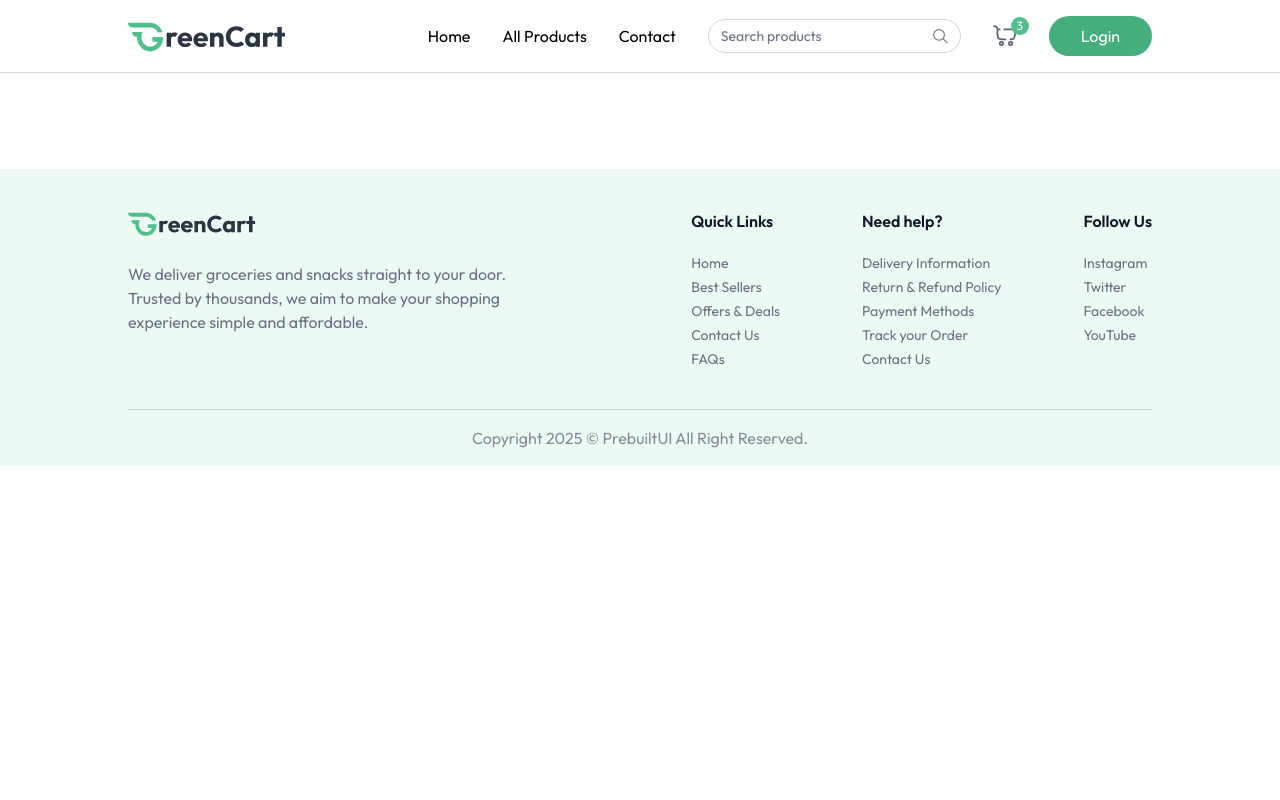
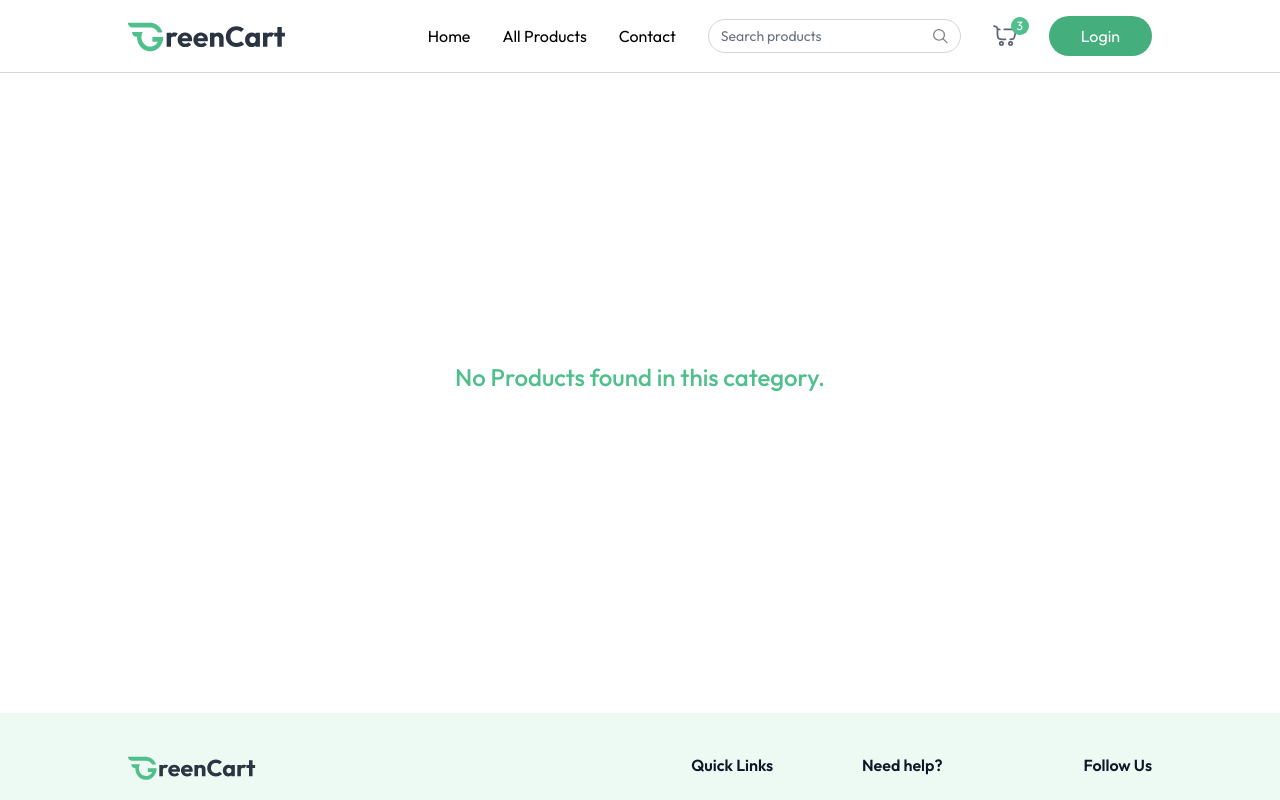
Before and after one commit to karemsaeed20020/MERN-Green-Cart-App, a React (Vite) app in the folder client/: page /products/1 in a window 1280 px wide. Shown: the top 800 px of the page. Built offline with nearby package versions, Linux system fonts and the light colour scheme.

Commit message:
Create Product Category

```diff
--- a/client/src/App.jsx
+++ b/client/src/App.jsx
@@ -7,6 +7,7 @@
 import { useAppContext } from "./context/AppContext";
 import Login from "./components/Login";
 import AllProducts from "./pages/AllProducts";
+import ProductCategory from "./pages/ProductCategory";
 function App() {
   const isSellerPath = useLocation().pathname.includes("seller");
   const {showUserLogin} = useAppContext();
@@ -19,6 +20,7 @@
         <Routes>
           <Route path="/" element={<Home />} />
           <Route path="/products" element={<AllProducts />} />
+          <Route path="/products/:category" element={<ProductCategory />} />
         </Routes>
       </div>
       {!isSellerPath && <Footer />}
--- a/client/src/components/ProductCard.jsx
+++ b/client/src/components/ProductCard.jsx
@@ -7,6 +7,7 @@
     addToCart,
     removeFromCart,
     cartItems,
+    navigate
   } = useAppContext();
 
   if (!product || !product._id) return null;
@@ -14,7 +15,7 @@
   const quantityInCart = cartItems?.[product._id] || 0;
 
   return (
-    <div className="border border-gray-500/20 rounded-md md:px-4 px-3 py-2 bg-white w-full">
+    <div onClick={() => {navigate(`/products/${product.category.toLowerCase()}/${product._id}`), scrollTo(0, 0)}} className="border border-gray-500/20 rounded-md md:px-4 px-3 py-2 bg-white w-full">
       <div className="group cursor-pointer flex items-center justify-center px-2">
         <img
           className="group-hover:scale-105 transition max-w-24 md:max-w-36"
--- /dev/null
+++ b/client/src/pages/ProductCategory.jsx
@@ -0,0 +1,36 @@
+import React from 'react'
+import { useAppContext } from '../context/AppContext'
+import { useParams } from 'react-router-dom';
+import { categories } from '../assets/assets';
+import ProductCard from '../components/ProductCard';
+
+const ProductCategory = () => {
+    const {products} = useAppContext();
+    const {category} = useParams();
+
+    const searchCategory = categories.find((item) => item.path.toLowerCase() === category);
+    const filteredProducts = products.filter((product) => product.category.toLowerCase() === category)
+  return (
+    <div className="mt-16">
+      {searchCategory && (
+        <div className="flex flex-col items-center w-max">
+            <p className='text-2xl font-medium'>{searchCategory.text.toUpperCase()}</p>
+            <div className="w-16 h-0.5 bg-primary rounded-full"></div>
+        </div>
+      )}
+      {filteredProducts.length > 0 ? (
+        <div className='grid grid-cols-2 sm:grid-cols-3 md:grid-cols-4 lg:grid-cols-5 mt-6 gap-3 md:gap-6'>
+            {filteredProducts.map((product) => (
+                <ProductCard key={product._id} product={product} />
+            ))}
+        </div>
+    ) : (
+        <div className='flex items-center justify-center h-[60vh]'>
+            <p className='text-2xl font-medium text-primary'>No Products found in this category.</p>
+        </div>
+      )}
+    </div>
+  )
+}
+
+export default ProductCategory
```
